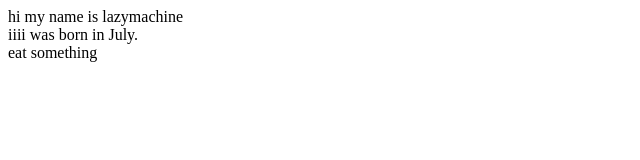
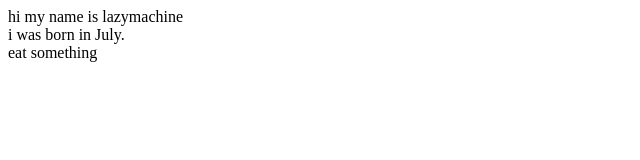
Before and after one commit to lazymachinejp/hello-github, a plain HTML site: page index.html in a window 1280 px wide. Shown: the full height of the page, 0-640 px from the left. Drawn offline with Linux system fonts and the light colour scheme.

Commit message:
Update index.html (#2)

```diff
--- a/index.html
+++ b/index.html
@@ -1,3 +1,3 @@
 <div>hi my name is lazymachine</div>
-<div>iiii was born in July.</div>
+<div>i was born in July.</div>
 <div>eat something</div>
```
